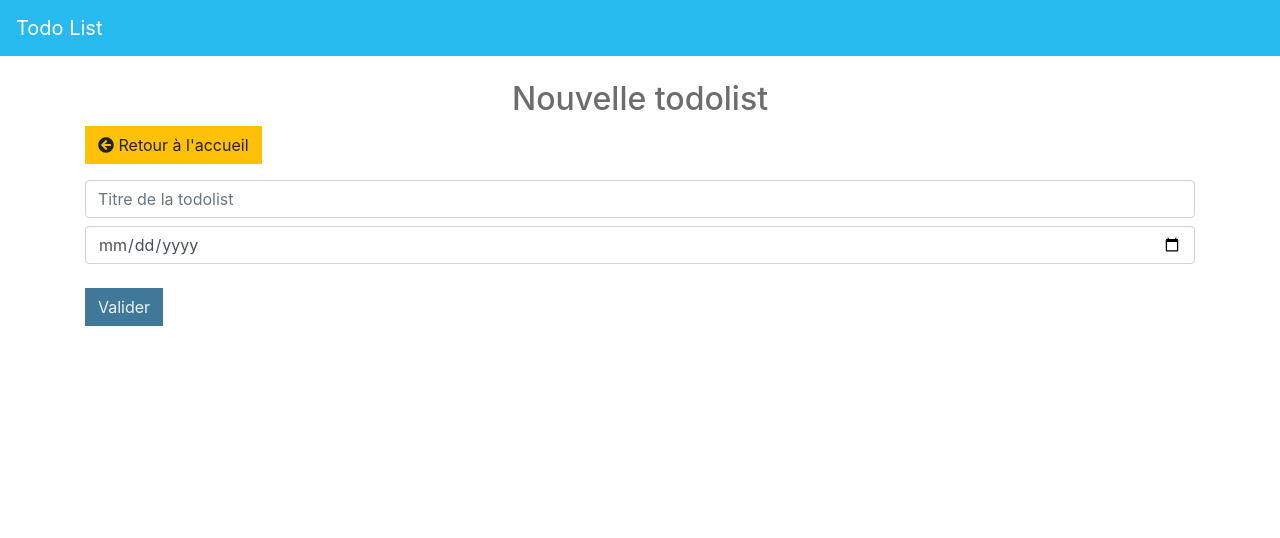
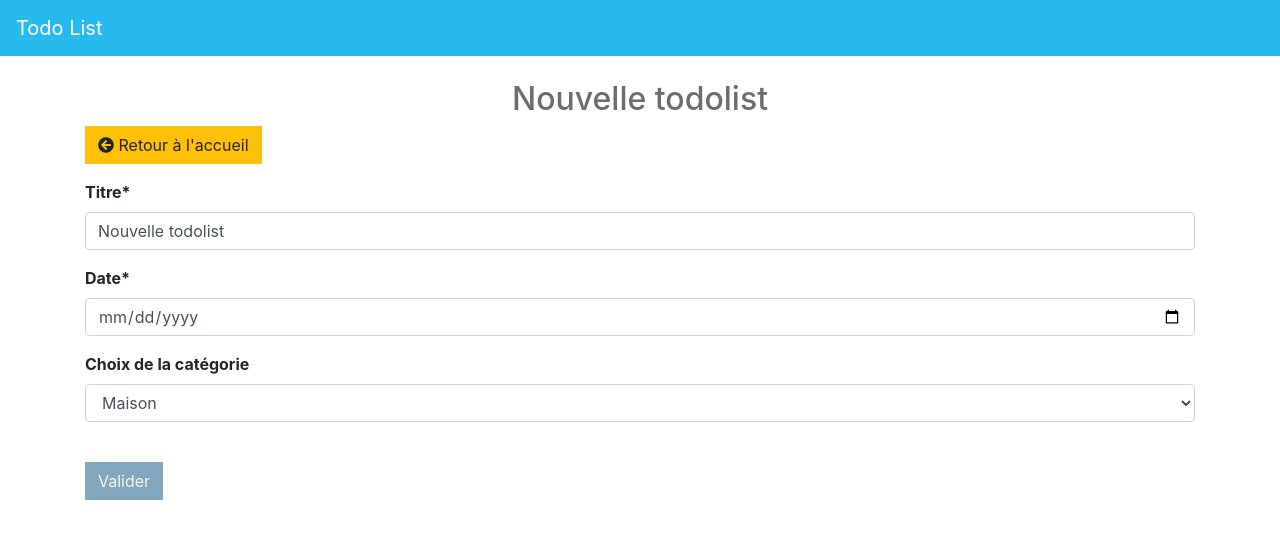
Before and after one commit to aleckeole/todo_angular, an Angular app: page /new in a window 1280 px wide. Shown: the top 538 px of the page. Built offline with nearby package versions, Linux system fonts and the light colour scheme.

Commit message:
added category

```diff
--- a/src/app/service/todolist.service.ts
+++ b/src/app/service/todolist.service.ts
@@ -2,11 +2,11 @@ import { Injectable } from '@angular/core';
 import { HttpClient } from '@angular/common/http';
 import { Router } from '@angular/router';
 
-export type Todolist = {
-  id: number,
-  title: string,
-  date: Date
-};
+export interface Todolist {
+  id: number;
+  title: string;
+  date: Date;
+}
 
 @Injectable({
   providedIn: 'root'
@@ -26,12 +26,20 @@ export class TodolistService {
       });
   }
 
+  saveWithCategory(todolist, idCategory: number) {
+    this.http.post('http://localhost:8080/api/todolist/category/' + idCategory, todolist)
+      .subscribe((r: Todolist) => {
+        console.log(r);
+        this.router.navigate(['todolist/' + r.id]);
+      });
+  }
+
   findAll() {
     this.http.get<Todolist[]>('http://localhost:8080/api/todolist').subscribe(
       (r) => {
         this.todolists = r;
       }
-    )
+    );
   }
 
   findById(id: number) {
--- a/src/app/todolist/todolist-list/todolist-list.component.html
+++ b/src/app/todolist/todolist-list/todolist-list.component.html
@@ -9,12 +9,12 @@
     <div class="col-md-4 col-12 mt-4" *ngFor="let t of findAll()">
       <a routerLink="todolist/{{t.id}}" class="card-link"><div class="">
         <p>
-          <span class="icon"><i class="fas fa-utensils"></i></span>
+          <span class="icon"><i class="{{t.category.icon}}"></i></span>
         <span class="card-title">{{t.title}}</span>
           <br>
           <span class="card-date"><i class="fas fa-calendar-alt"></i> {{t.date | date}}</span>
           <br>
-          <span class="card-category"><i class="fas fa-tag"></i> Food</span>
+          <span class="card-category"><i class="fas fa-tag"></i> {{t.category.title}}</span>
         </p>
       </div>
       </a>
--- a/src/app/todolist/todolist-save/todolist-save.component.html
+++ b/src/app/todolist/todolist-save/todolist-save.component.html
@@ -1,11 +1,23 @@
 <div class="container mt-4">
-  <h2 class="title text-center">Nouvelle todolist</h2>
+  <h2 class="title text-center">{{title}}</h2>
   <a routerLink="" class="btn btn-warning"><i class="fas fa-arrow-circle-left"></i> Retour à l'accueil</a>
   <div id="formSave" class="mt-3">
     <form #todoForm="ngForm" (ngSubmit)="onSubmit(todoForm)">
-      <input type="text" class="form-control mt-2" name="title" ngModel placeholder="Titre de la todolist">
-      <input type="date" name="date" ngModel class="form-control mt-2">
-      <button class="btn btn-blue mt-4">Valider</button>
+      <div class="form-group">
+        <label><b>Titre*</b></label>
+        <input type="text" class="form-control" name="title" [(ngModel)]="title"  placeholder="Titre de la todolist" required>
+      </div>
+      <div class="form-group">
+        <label><b>Date*</b></label>
+        <input type="date" name="date" ngModel class="form-control" required>
+      </div>
+      <div class="form-group">
+        <label><b>Choix de la catégorie</b></label>
+        <select name="category" class="form-control">
+          <option value="1">Maison</option>
+        </select>
+      </div>
+      <button class="btn btn-blue mt-4" [disabled]="todoForm.invalid">Valider</button>
     </form>
   </div>
 </div>
--- a/src/app/todolist/todolist-save/todolist-save.component.ts
+++ b/src/app/todolist/todolist-save/todolist-save.component.ts
@@ -9,13 +9,15 @@ import { Router } from '@angular/router';
 })
 export class TodolistSaveComponent implements OnInit {
 
+  title: string = 'Nouvelle todolist';
+
   constructor(private service: TodolistService, private router: Router) { }
 
   ngOnInit() {
   }
 
   onSubmit(todoForm) {
-    this.service.save(todoForm.value);
+    this.service.saveWithCategory(todoForm.value, 1);
     this.router.navigate(['todolist/2']);
   }
 
```
Also changed, not shown: src/app/todolist/todolist-single/todolist-single.component.html (+4 -3 lines).
